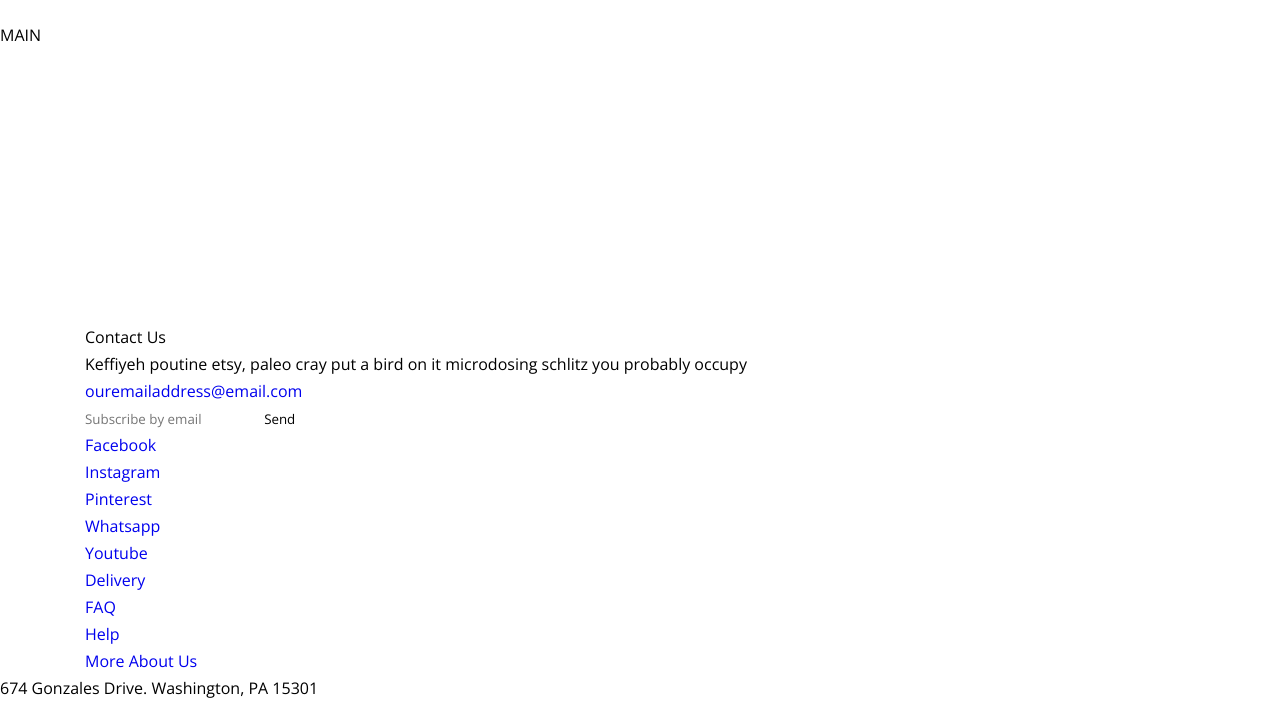
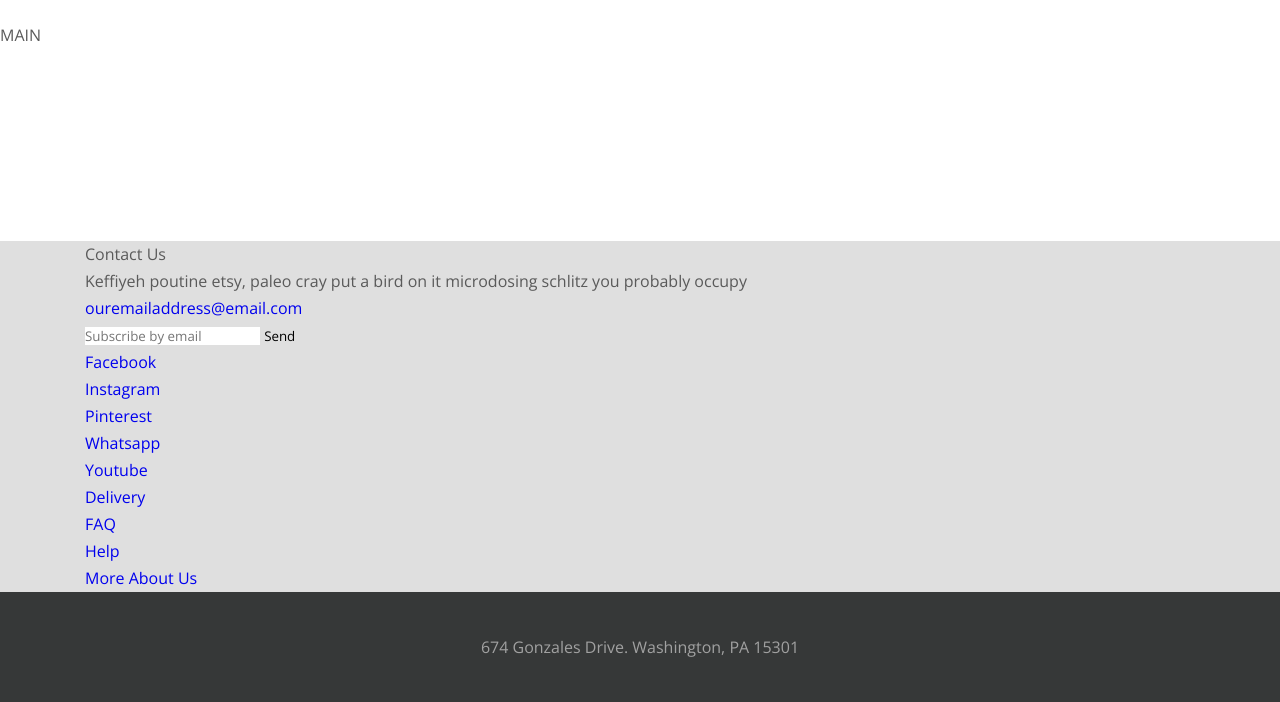
Before and after one commit to jeka5650962/desire-gulp, a website: page app/index.html in a window 1280 px wide. Shown: the part 98-800 px from the top of the page. Drawn offline with nearby package versions, Linux system fonts and the light colour scheme.

Commit message:
270623 1113

```diff
--- a/app/scss/_global.scss
+++ b/app/scss/_global.scss
@@ -3,6 +3,7 @@ body {
     font-size: 16px;
     font-weight: 400;
     line-height: 27px;
+    color: $default;
 }
 
 .wrapper {
--- a/app/scss/_vars.scss
+++ b/app/scss/_vars.scss
@@ -1,3 +1,6 @@
+$default: #5a5a5a;
+$title: #363838;
+
 %title-font {
     font-family: 'Montserrat', sans-serif;
     font-weight: 700;
--- a/app/scss/style.scss
+++ b/app/scss/style.scss
@@ -37,3 +37,15 @@
 }
 
 /* ------------------ FOOTER ------------------ */
+
+.footer {
+    &__content {
+        background-color: #dfdfdf;
+    }
+    &__copyright {
+        background-color: $title;
+        color: #a1a1a1;
+        text-align: center;
+        padding: 42px 28px 41px;
+    }
+}
```
Also changed, not shown: app/css/style.min.css.
